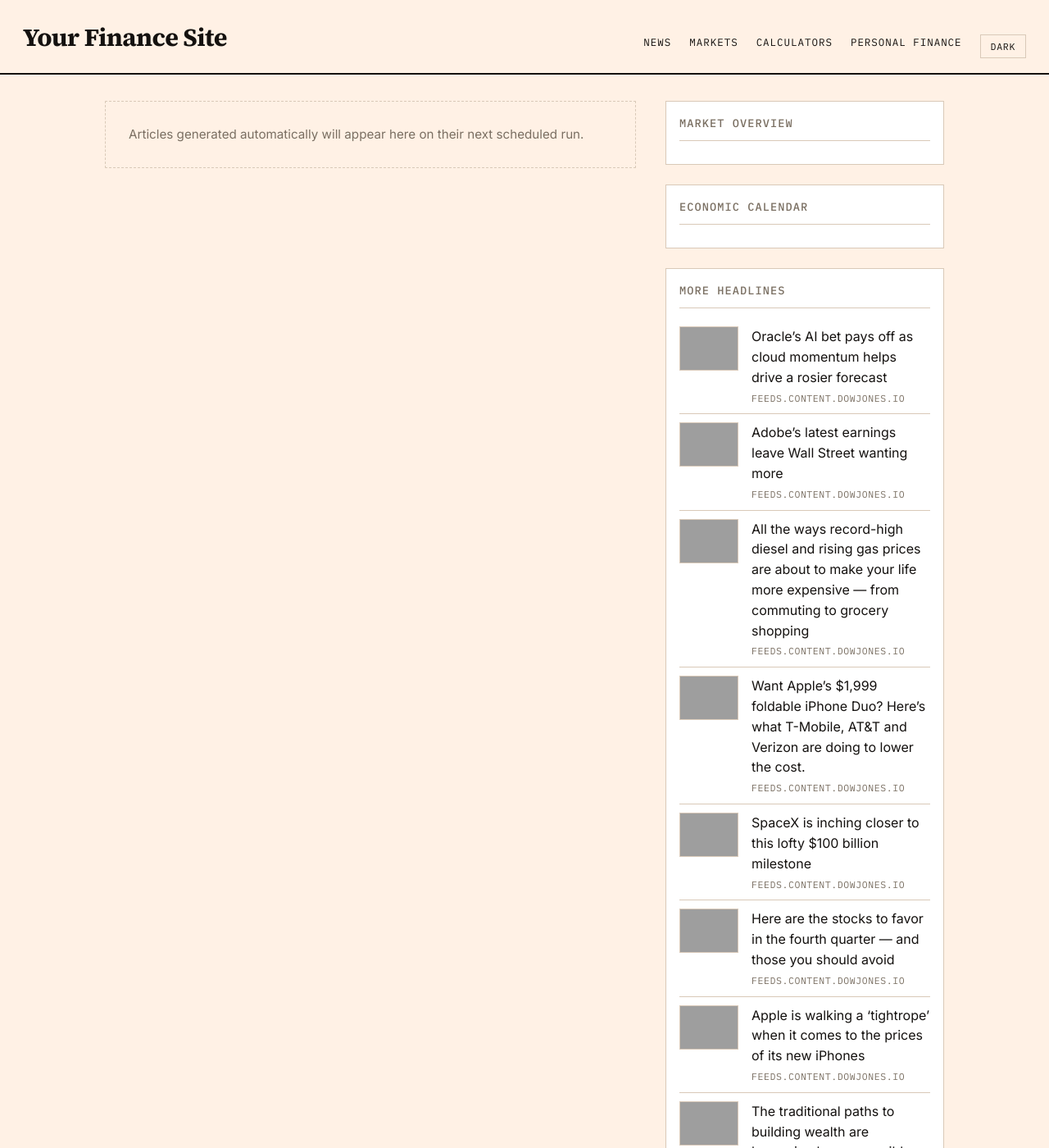
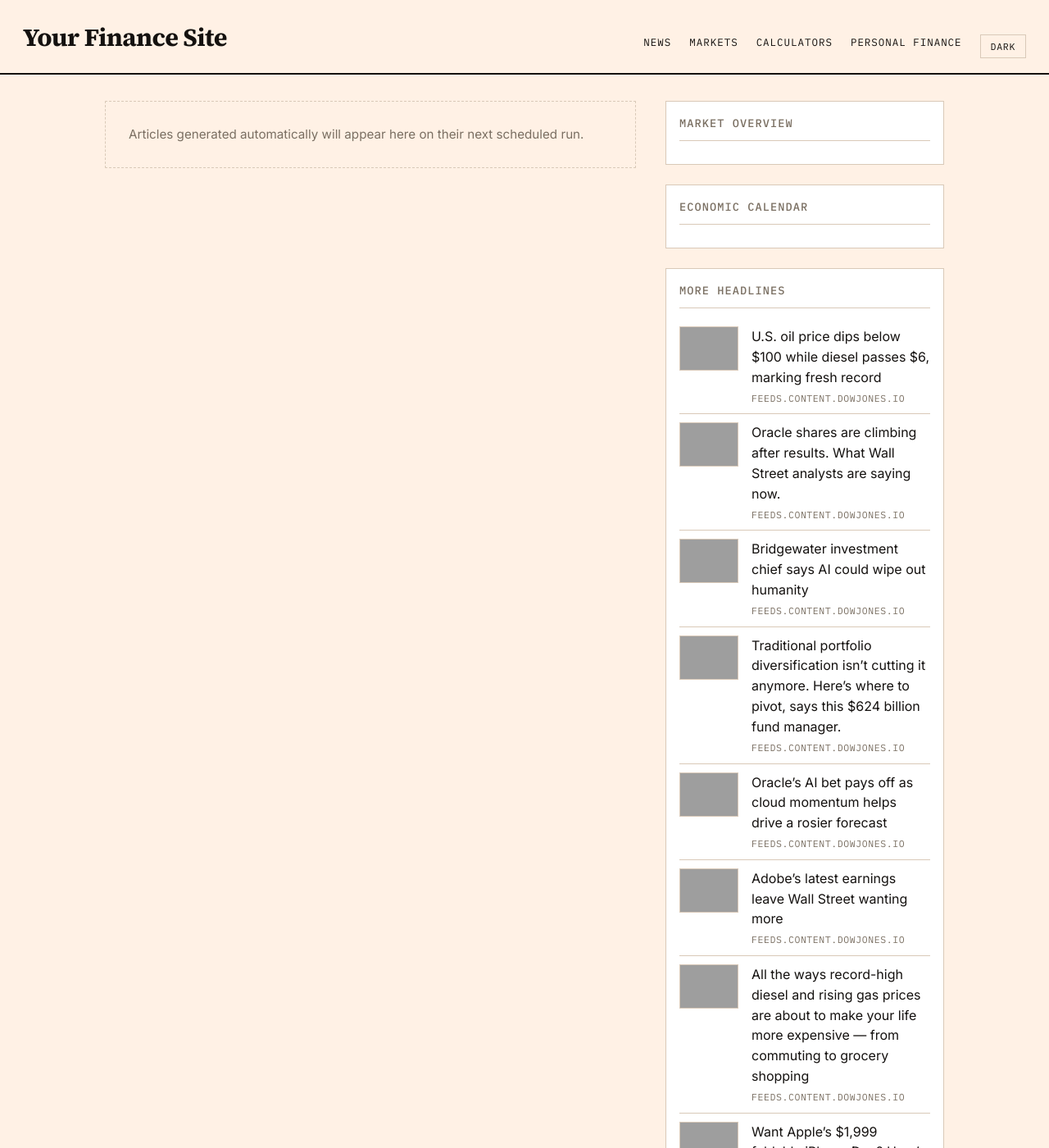
Before and after one commit to GlobTechCo/globtechco.github.io, a Jekyll site: the page built from index.html, in a window 1280 px wide and 1400 px high, cut to the strip 0-1400 px from the top of the window. Shown: the whole strip at 82% size. Built offline with Jekyll 4.4.1, drawn with Linux system fonts in a browser that asks for light colours; a script that is not in the unit is left out; the list of posts is cut into pages by our own code; some of the changed text lies outside the part shown; grey boxes are pictures that could not be loaded.

Commit message:
Auto-content update 2026-09-11

```diff
--- a/_data/aggregator.yml
+++ b/_data/aggregator.yml
@@ -1,3 +1,23 @@
+- title: "U.S. oil price dips below $100 while diesel passes $6, marking fresh record"
+  link: "https://www.marketwatch.com/story/u-s-oil-price-dips-below-100-while-diesel-passes-6-marking-fresh-record-a3b6e6fb?mod=mw_rss_topstories"
+  source: "feeds.content.dowjones.io"
+  pubdate: "Fri, 11 Sep 2026 10:12:00 GMT"
+  image: "https://images.mktw.net/im-12854704"
+- title: "Oracle shares are climbing after results. What Wall Street analysts are saying now."
+  link: "https://www.marketwatch.com/story/oracle-shares-are-climbing-after-results-what-wall-street-analysts-are-saying-now-0d4517ae?mod=mw_rss_topstories"
+  source: "feeds.content.dowjones.io"
+  pubdate: "Fri, 11 Sep 2026 10:05:00 GMT"
+  image: "https://images.mktw.net/im-86510844"
+- title: "Bridgewater investment chief says AI could wipe out humanity"
+  link: "https://www.marketwatch.com/story/bridgewater-investment-chief-says-ai-could-wipe-out-humanity-242efa34?mod=mw_rss_topstories"
+  source: "feeds.content.dowjones.io"
+  pubdate: "Fri, 11 Sep 2026 09:42:00 GMT"
+  image: "https://images.mktw.net/im-06155455"
+- title: "Traditional portfolio diversification isn\u2019t cutting it anymore. Here\u2019s where to pivot, says this $624 billion fund manager."
+  link: "https://www.marketwatch.com/story/traditional-portfolio-diversification-isnt-cutting-it-anymore-heres-where-to-pivot-says-this-624-billion-fund-manager-0b552566?mod=mw_rss_topstories"
+  source: "feeds.content.dowjones.io"
+  pubdate: "Fri, 11 Sep 2026 07:19:00 GMT"
+  image: "https://images.mktw.net/im-58765507"
 - title: "Oracle\u2019s AI bet pays off as cloud momentum helps drive a rosier forecast"
   link: "https://www.marketwatch.com/story/oracles-ai-bet-pays-off-as-cloud-momentum-helps-drive-a-rosier-forecast-cc41a4aa?mod=mw_rss_topstories"
   source: "feeds.content.dowjones.io"
@@ -28,23 +48,3 @@
   source: "feeds.content.dowjones.io"
   pubdate: "Thu, 10 Sep 2026 22:02:00 GMT"
   image: "https://images.mktw.net/im-34273032"
-- title: "Apple is walking a \u2018tightrope\u2019 when it comes to the prices of its new iPhones"
-  link: "https://www.marketwatch.com/story/apples-stock-rises-after-iphone-reveal-the-company-is-walking-a-tightrope-on-pricing-say-analysts-813898ac?mod=mw_rss_topstories"
-  source: "feeds.content.dowjones.io"
-  pubdate: "Thu, 10 Sep 2026 20:40:00 GMT"
-  image: "https://images.mktw.net/im-38300245"
-- title: "The traditional paths to building wealth are becoming less accessible for young Americans. Here\u2019s what happened."
-  link: "https://www.marketwatch.com/story/the-traditional-paths-to-building-wealth-are-becoming-less-accessible-for-young-americans-80112c08?mod=mw_rss_topstories"
-  source: "feeds.content.dowjones.io"
-  pubdate: "Thu, 10 Sep 2026 20:39:00 GMT"
-  image: "https://images.mktw.net/im-81709067"
-- title: "Why $500 checks won\u2019t help Americans facing 15% increases in Obamacare premiums next year"
-  link: "https://www.marketwatch.com/story/why-500-checks-wont-help-americans-facing-15-increases-in-obamacare-premiums-next-year-b8801cc4?mod=mw_rss_topstories"
-  source: "feeds.content.dowjones.io"
-  pubdate: "Thu, 10 Sep 2026 20:26:00 GMT"
-  image: "https://images.mktw.net/im-06663087"
-- title: "Treasury yields surge after Bessent\u2019s beefed-up buyback operation fails to calm market"
-  link: "https://www.marketwatch.com/story/treasury-yields-surge-toward-the-danger-zone-for-stocks-as-inflation-pressures-heat-up-fe0f9aa6?mod=mw_rss_topstories"
-  source: "feeds.content.dowjones.io"
-  pubdate: "Thu, 10 Sep 2026 20:24:00 GMT"
-  image: "https://images.mktw.net/im-97261506"
```
